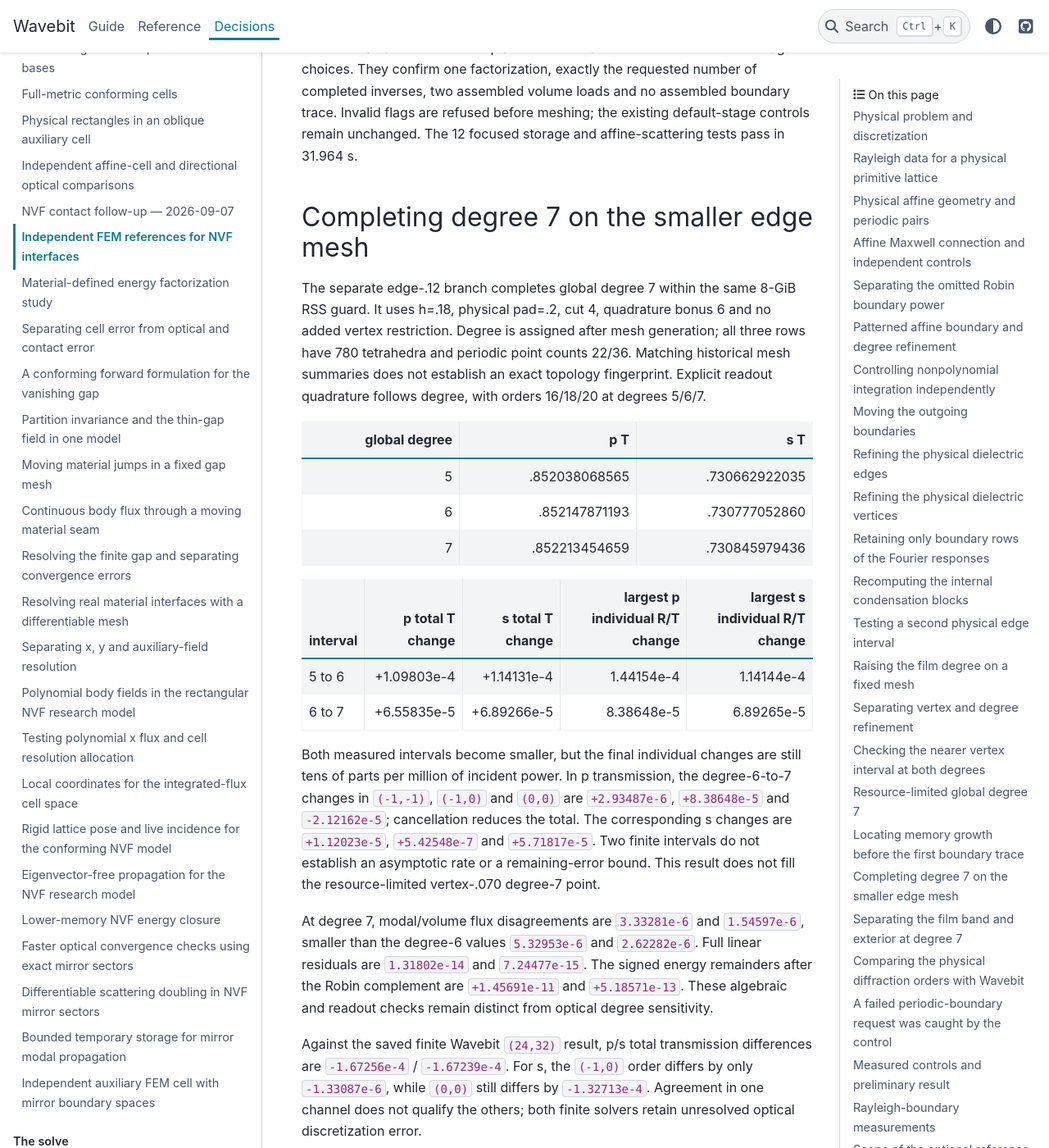
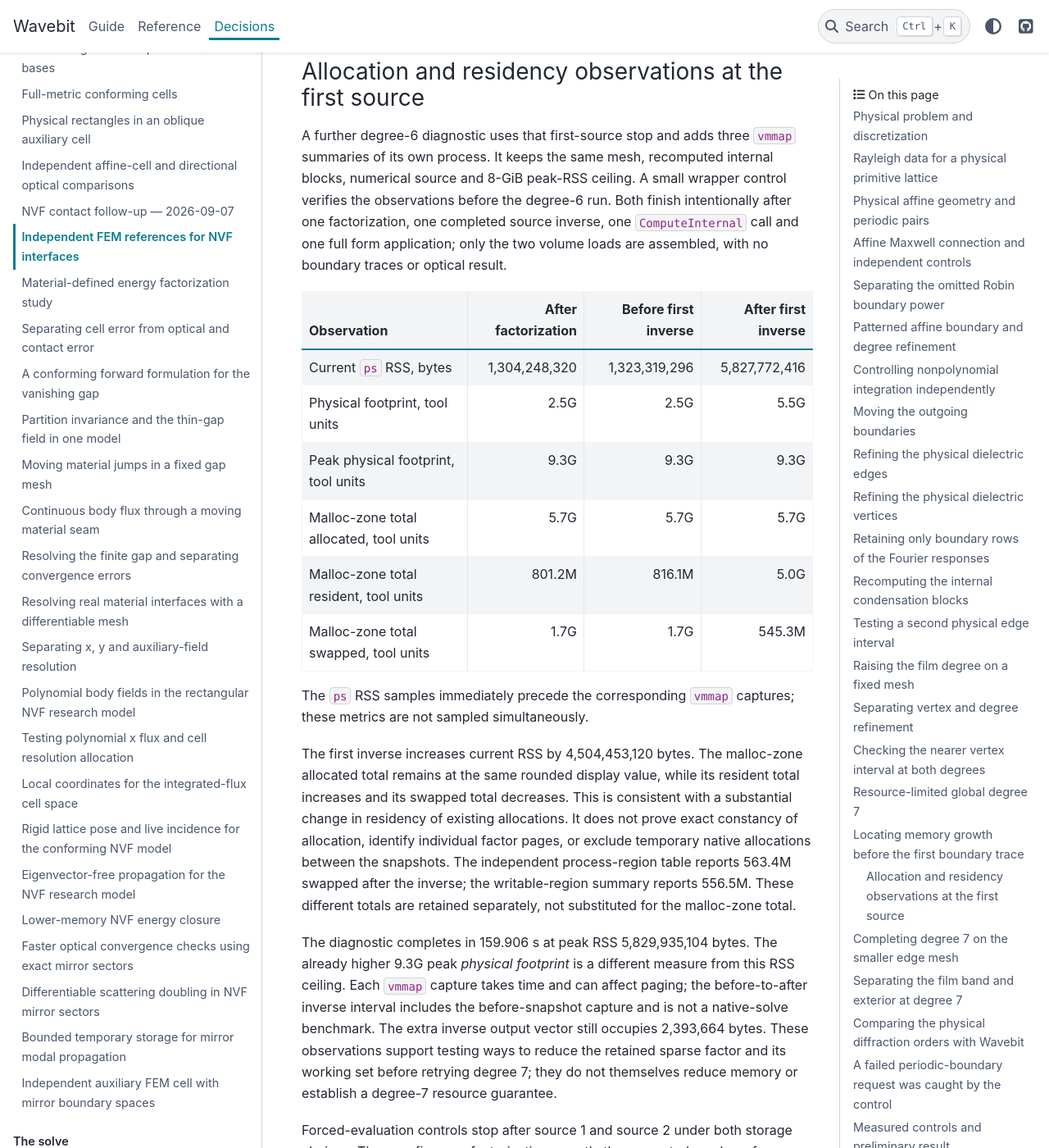
Before and after one commit to fieldalgo/wavebit, a Sphinx documentation site: the page built from docs/nvf-independent-fem.md, in a window 1280 px wide and 1400 px high, scrolled down 28092 px. Shown: the whole window at 82% size. Built offline with Sphinx 7.4.7 and the PyData theme 0.15.4, drawn with Linux system fonts in a browser that asks for light colours; some of the changed text lies outside the part shown.

Commit message:
docs(nvf): separate factor allocation and residency observations
Record source-pinned first-source footprint diagnostics with distinct RSS, footprint and malloc-zone totals. Preserve the diagnostic-only scope and exact installed SuperLU licensing evidence before considering another sparse-factor comparison.

Co-authored-by: Codex <noreply@openai.com>

```diff
--- a/docs/nvf-independent-fem.md
+++ b/docs/nvf-independent-fem.md
@@ -1053,6 +1053,50 @@ or assembling any boundary trace. The default False preserves the
 existing stage sequence and metadata. This earlier observation cannot
 interrupt a native call or lower its peak memory use.
 
+### Allocation and residency observations at the first source
+
+A further degree-6 diagnostic uses that first-source stop and adds three
+`vmmap` summaries of its own process. It keeps the same mesh, recomputed
+internal blocks, numerical source and 8-GiB peak-RSS ceiling. A small
+wrapper control verifies the observations before the degree-6 run. Both
+finish intentionally after one factorization, one completed source
+inverse, one `ComputeInternal` call and one full form application;
+only the two volume loads are assembled, with no boundary traces or
+optical result.
+
+| Observation | After factorization | Before first inverse | After first inverse |
+| --- | ---: | ---: | ---: |
+| Current `ps` RSS, bytes | 1,304,248,320 | 1,323,319,296 | 5,827,772,416 |
+| Physical footprint, tool units | 2.5G | 2.5G | 5.5G |
+| Peak physical footprint, tool units | 9.3G | 9.3G | 9.3G |
+| Malloc-zone total allocated, tool units | 5.7G | 5.7G | 5.7G |
+| Malloc-zone total resident, tool units | 801.2M | 816.1M | 5.0G |
+| Malloc-zone total swapped, tool units | 1.7G | 1.7G | 545.3M |
+
+The `ps` RSS samples immediately precede the corresponding `vmmap`
+captures; these metrics are not sampled simultaneously.
+
+The first inverse increases current RSS by 4,504,453,120 bytes. The
+malloc-zone allocated total remains at the same rounded display value,
+while its resident total increases and its swapped total decreases.
+This is consistent with a substantial change in residency of existing
+allocations. It does not prove exact constancy of allocation, identify
+individual factor pages, or exclude temporary native allocations between
+the snapshots. The independent process-region table reports 563.4M
+swapped after the inverse; the writable-region summary reports 556.5M.
+These different totals are retained separately, not substituted for the
+malloc-zone total.
+
+The diagnostic completes in 159.906 s at peak RSS 5,829,935,104 bytes.
+The already higher 9.3G peak *physical footprint* is a different measure
+from this RSS ceiling. Each `vmmap` capture takes time and can affect
+paging; the before-to-after inverse interval includes the before-snapshot
+capture and is not a native-solve benchmark. The extra inverse output
+vector still occupies 2,393,664 bytes. These observations support testing
+ways to reduce the retained sparse factor and its working set before
+retrying degree 7; they do not themselves reduce memory or establish a
+degree-7 resource guarantee.
+
 Forced-evaluation controls stop after source 1 and source 2 under both
 storage choices. They confirm one factorization, exactly the requested
 number of completed inverses, two assembled volume loads and no assembled
@@ -1329,6 +1373,25 @@ The [OCCT license](https://github.com/Open-Cascade-SAS/OCCT/blob/V7_8_1/LICENSE_
 and [exception](https://github.com/Open-Cascade-SAS/OCCT/blob/V7_8_1/OCCT_LGPL_EXCEPTION.txt)
 are part of that review, not a substitute for it.
 
+The existing validation environments also contain SciPy 1.18.0, source
+revision `54ef5423f2e4376230ec3bfda6912a07a50958e3`, with its vendored
+SuperLU extension. The [same-version bundled license inventory](https://github.com/scipy/scipy/blob/v1.18.0/LICENSES_bundled.txt)
+and [bundled SuperLU license](https://github.com/scipy/scipy/blob/v1.18.0/scipy/sparse/linalg/_dsolve/SuperLU/License.txt)
+specify BSD-3-Clause. The vendored header identifies 7.0.1, while its
+README still says 6.0.1; this is source-header evidence rather than a
+separate binary version query. SciPy replaces the optional MC64 routines
+with error stubs. The FEM environment links OpenBLAS 0.3.34
+(BSD-3-Clause), libgfortran 16.2.0 (GPL-3.0 with GCC runtime exception)
+and LLVM OpenMP 22.1.8 (Apache-2.0 with LLVM exception); the main test
+environment instead links system Accelerate.
+
+This inspection permits an independently written internal comparison
+using explicit SciPy `splu` ordering without installing dependencies or
+copying solver implementation. It does not establish a performance
+benefit: the earlier slower and unfinished square SuperLU trials remain
+recorded above. Redistribution retains the components' required notices
+and needs the separate whole-environment review described here.
+
 ## Reproduction
 
 On the current host NGSolve 6.2.2606 is already installed in
```
